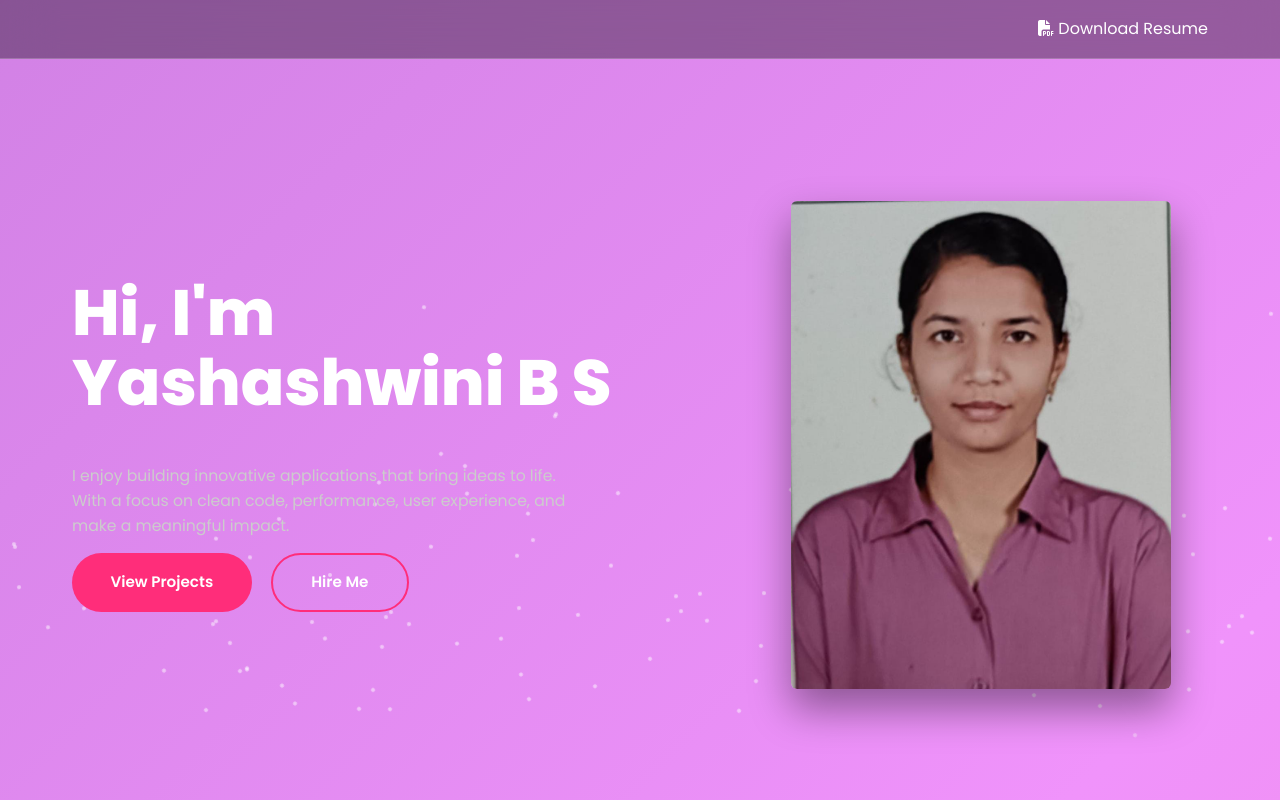
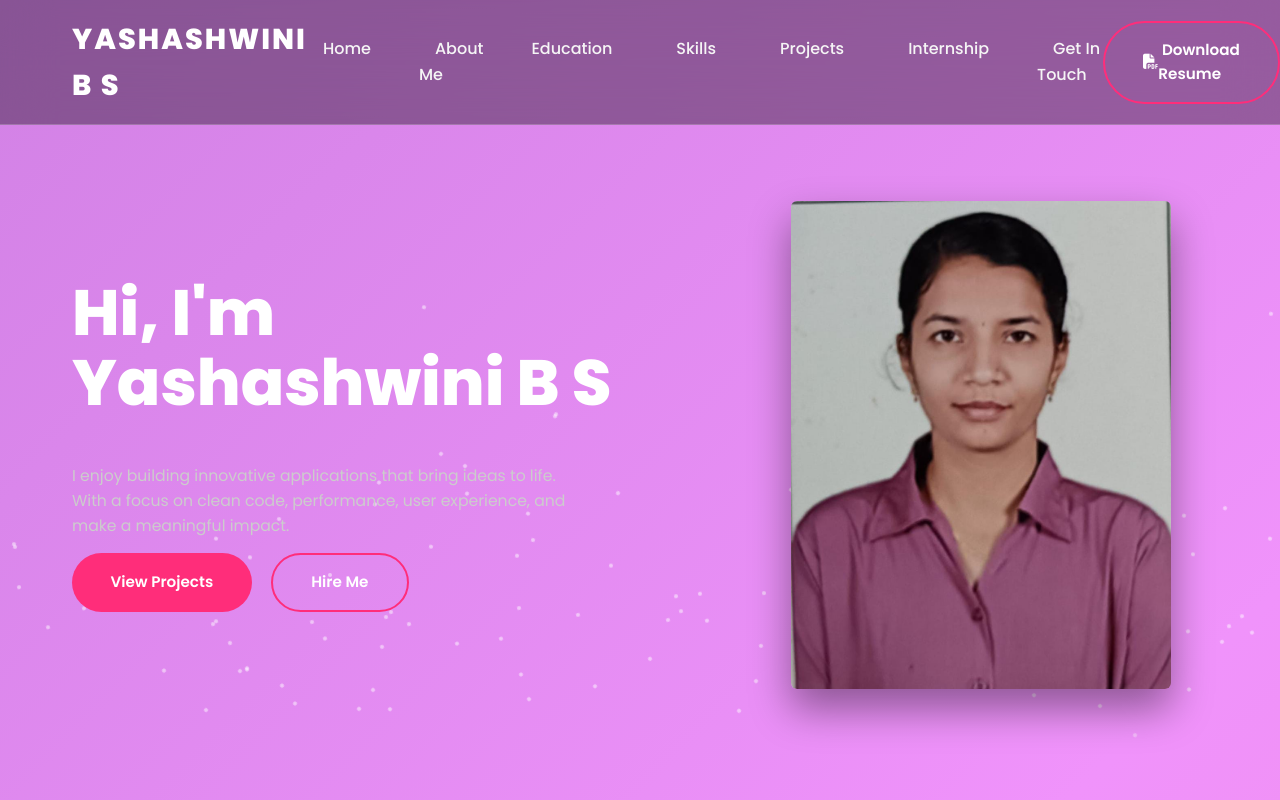
Before and after one commit to Yashashwini-16/yashashwini-portfolio, a plain HTML site: page index.html in a window 1280 px wide. Shown: the top 800 px of the page. Drawn offline with Linux system fonts and the light colour scheme; animation ran at ten frames a second.

Commit message:
update nav bar

```diff
--- a/index.html
+++ b/index.html
@@ -677,19 +677,39 @@
   <!-- Animated Particles -->
   <div class="particles" id="particles"></div>
 
+
   <!-- Navbar -->
 <nav class="navbar" id="navbar">
   <div class="nav-container">
-      <div class="logo"></div>
-      <ul class="nav-lin"Yashashwini_BS_CV.pdf" download class="hero-btn-outline" style="border-color:#ffffff;">
+
+    <!-- Logo -->
+    <div class="logo">Yashashwini B S</div>
+
+    <!-- Navigation Links -->
+    <ul class="nav-links">
+      <li><a href="#home">Home</a></li>
+      <li><a href="#about">About Me</a></li>
+      <li><a href="#education">Education</a></li>
+      <li><a href="#skills">Skills</a></li>
+      <li><a href="#projects">Projects</a></li>
+      <li><a href="#internship">Internship</a></li>
+      <li><a href="#contact">Get In Touch</a></li>
+    </ul>
+
+    <!-- Resume Button -->
+    <a href="Yashashwini_BS_CV.pdf" download class="hero-btn-outline">
       <i class="fas fa-file-pdf"></i>&nbsp;Download Resume
     </a>
+
+    <!-- Mobile Menu -->
     <div class="mobile-menu">
-        <span></span><span></span><span></span>
+      <span></span>
+      <span></span>
+      <span></span>
     </div>
+
   </div>
 </nav>
-
   <!-- HERO -->
   <section class="hero" id="home">
     <div class="hero-inner reveal">
```
Lines whose indentation alone changed are shown as unchanged.
